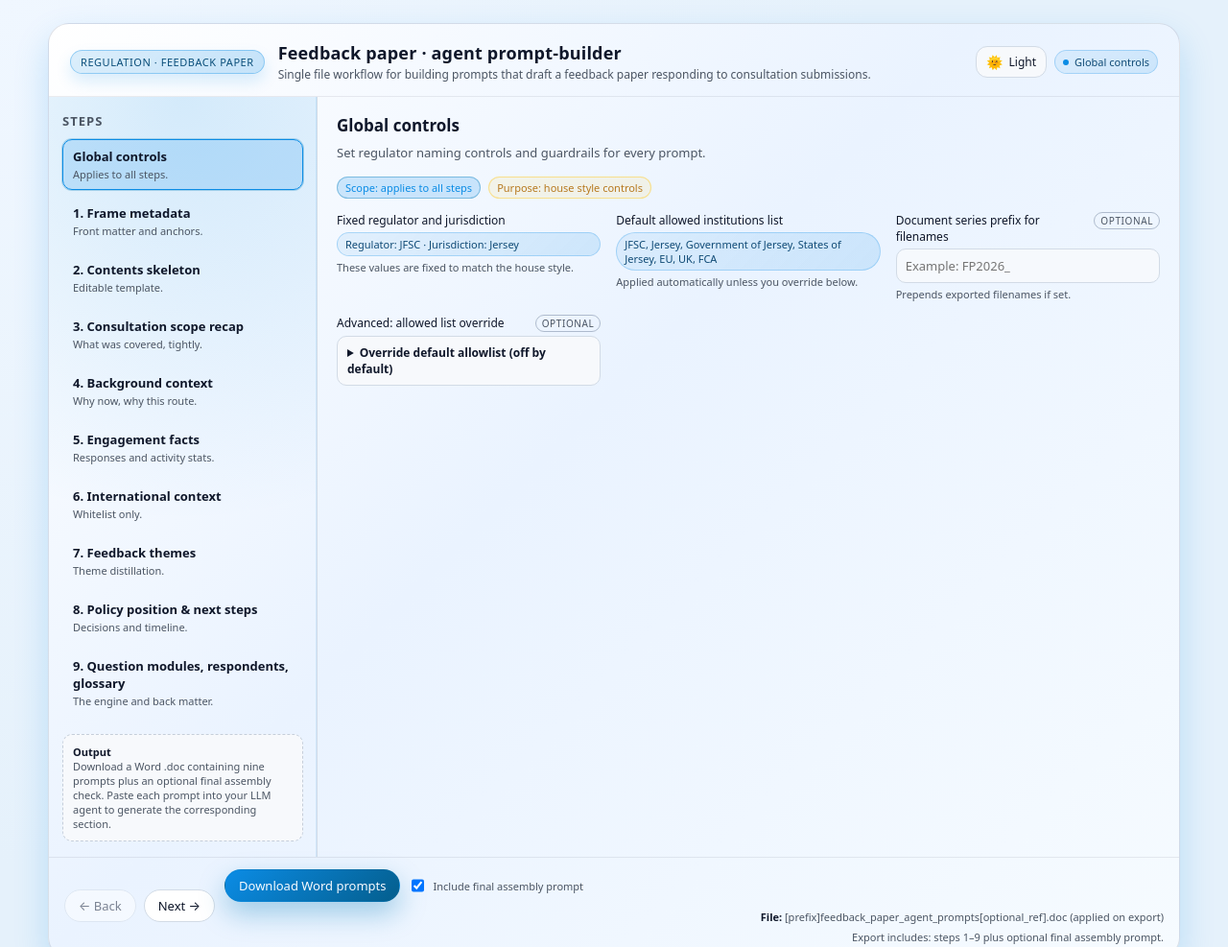
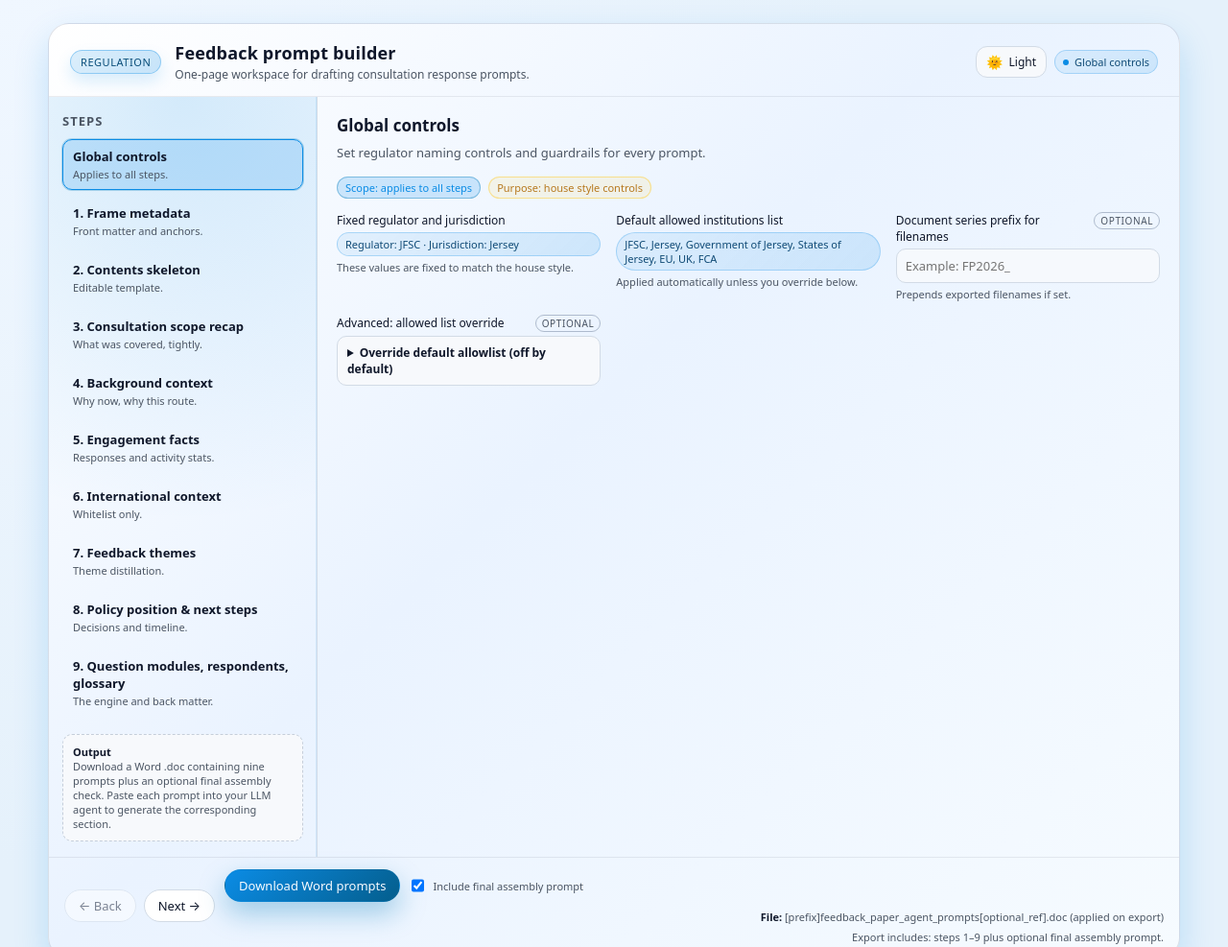
Before and after one commit to CCWBee/feedback, a plain HTML site: page index.html in a window 1280 px wide. Shown: the top 987 px of the page at 96% size. Drawn offline with Linux system fonts and the light colour scheme.

Commit message:
Simplify header messaging

```diff
--- a/index.html
+++ b/index.html
@@ -203,10 +203,10 @@
 <body>
   <div class="shell">
     <header>
-      <div class="badge">Regulation · feedback paper</div>
+      <div class="badge">Regulation</div>
       <div class="title">
-        <h1>Feedback paper · agent prompt-builder</h1>
-        <p>Single file workflow for building prompts that draft a feedback paper responding to consultation submissions.</p>
+        <h1>Feedback prompt builder</h1>
+        <p>One-page workspace for drafting consultation response prompts.</p>
       </div>
       <div class="topRight">
         <button class="themeToggle" id="themeToggle"><span class="icon">🌞</span><span class="label">Light</span></button>
```
